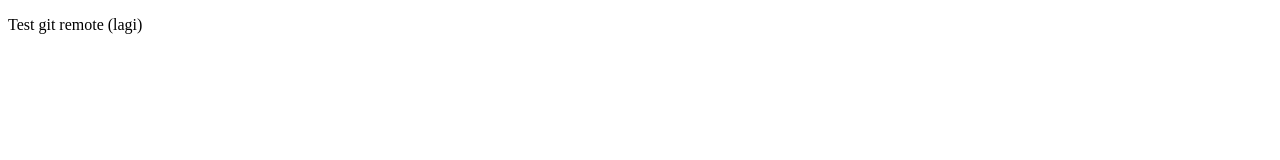
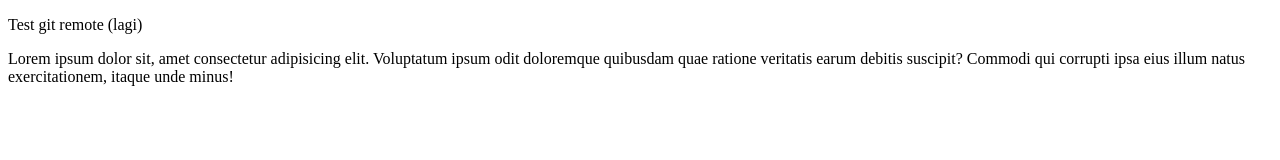
Before and after one commit to anasfirly20/wpu-git-test-2, a plain HTML site: page index.html in a window 1280 px wide. Drawn offline with Linux system fonts and the light colour scheme.

Commit message:
menambahkan paragraph

```diff
--- a/index.html
+++ b/index.html
@@ -8,5 +8,6 @@
 </head>
 <body>
     <p>Test git remote (lagi)</p>
+    <p>Lorem ipsum dolor sit, amet consectetur adipisicing elit. Voluptatum ipsum odit doloremque quibusdam quae ratione veritatis earum debitis suscipit? Commodi qui corrupti ipsa eius illum natus exercitationem, itaque unde minus!</p>
 </body>
 </html>
```
